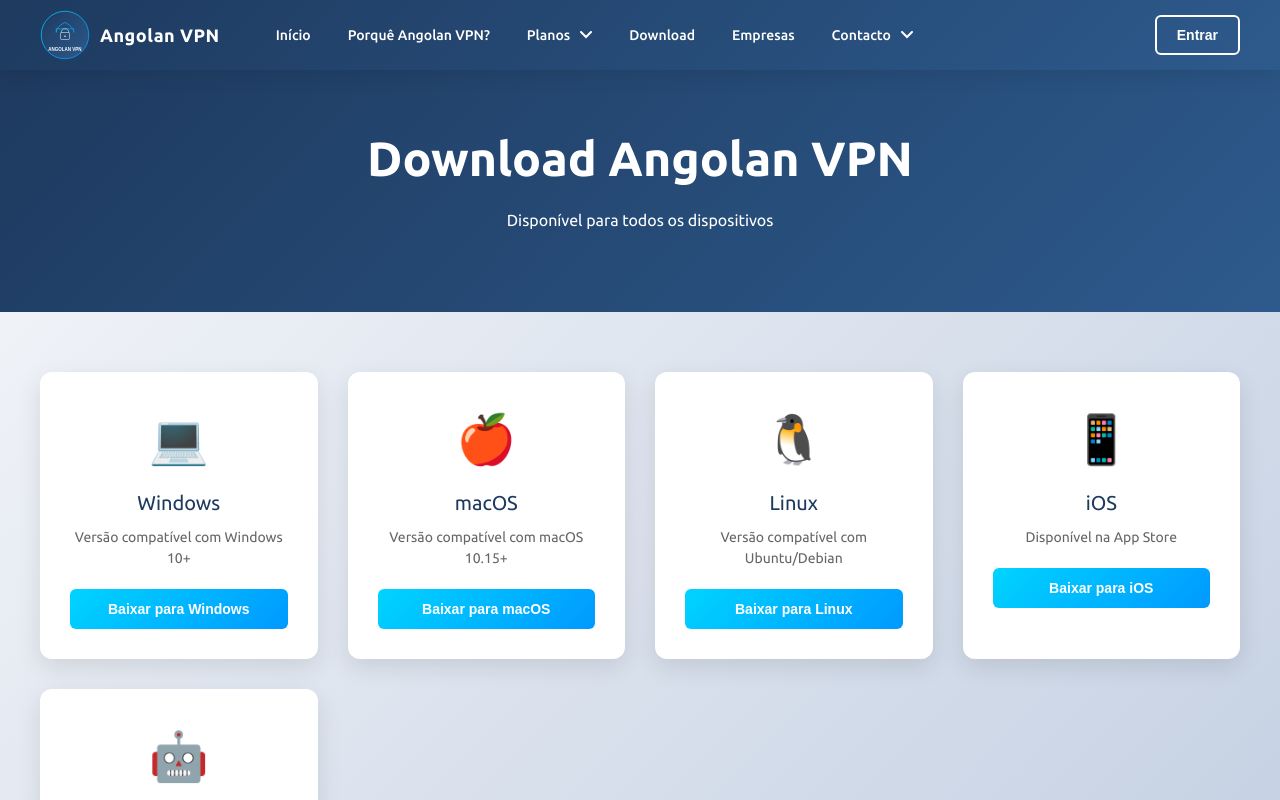
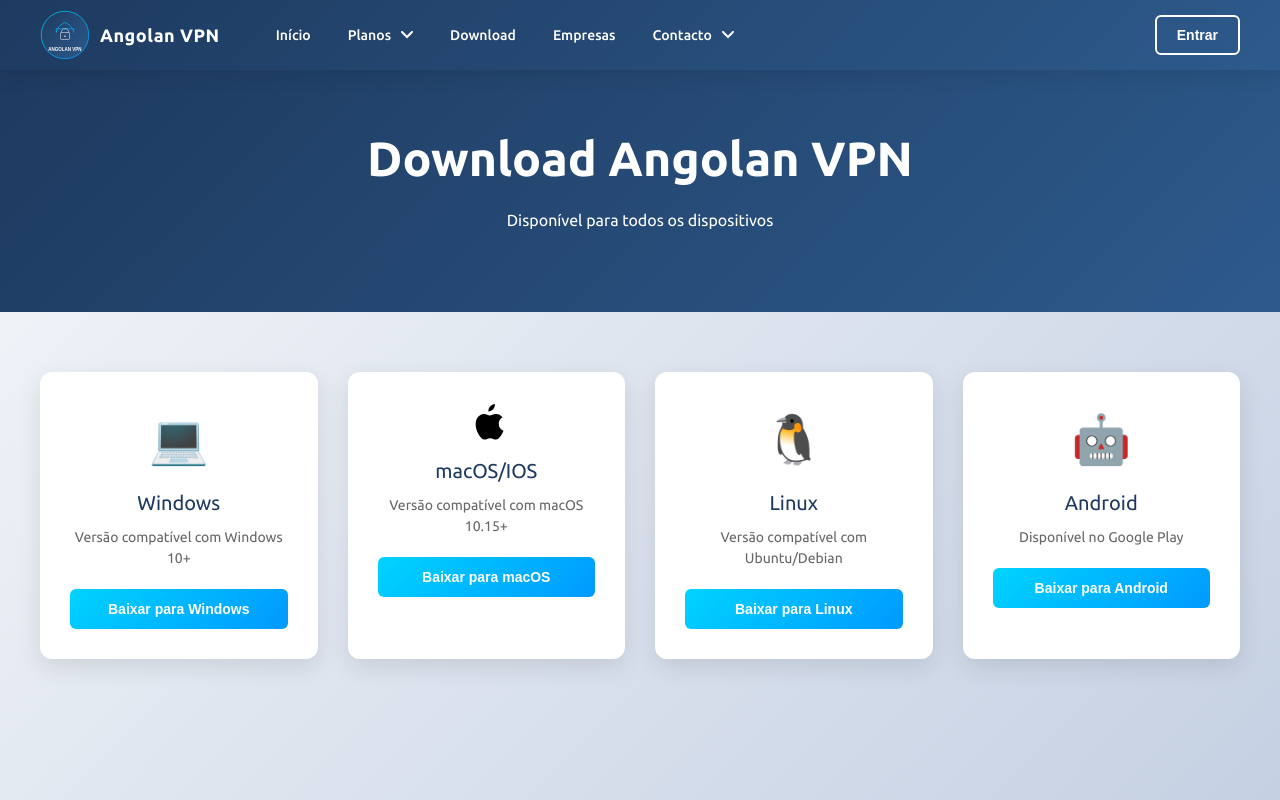
Before and after one commit to GeovanyFilipe/Projeto-do-Estagio-, an Angular app: page /download in a window 1280 px wide. Shown: the top 800 px of the page. Built offline with nearby package versions, Linux system fonts and the light colour scheme.

Commit message:
alterei o ícone, alterei o tamanho de letras

```diff
--- a/src/app/inicio/inicio.component.css
+++ b/src/app/inicio/inicio.component.css
@@ -180,15 +180,17 @@
 }
 
 .featured-card h3 {
-  font-size: 18px;
+ font-size: 22px;
   color: #1e3a5f;
-  margin: 0 0 10px 0;
+  margin: 0 0 15px 0;
+
 }
 
 .featured-card p {
   margin: 0;
   color: #666;
-  font-size: 14px;
+  line-height: 1.6;
+  font-size: 15px;
 }
 
 /* ======================== BENEFICIOS SECTION ======================== */
--- a/src/app/layout/menu/menu.component.html
+++ b/src/app/layout/menu/menu.component.html
@@ -20,9 +20,6 @@
       <ul class="navbar-nav">
         <li class="nav-item">
           <a href="/" class="nav-link" (click)="closeMobileMenu()">Início</a>
-        </li>
-        <li class="nav-item">
-          <a href="/porque" class="nav-link" (click)="closeMobileMenu()">Porquê Angolan VPN?</a>
         </li>
 
         <!-- Dropdown Planos -->
--- a/src/app/layout/specs/specs.component.html
+++ b/src/app/layout/specs/specs.component.html
@@ -92,7 +92,7 @@
         <div class="stat-label">Servidores</div>
       </div>
       <div class="stat-item">
-        <div class="stat-number">10M+</div>
+        <div class="stat-number">200+</div>
         <div class="stat-label">Usuários</div>
       </div>
       <div class="stat-item">
--- a/src/app/paginas/download/download.component.html
+++ b/src/app/paginas/download/download.component.html
@@ -15,8 +15,11 @@
         <button class="btn-download" (click)="downloadApp('windows')">Baixar para Windows</button>
       </div>
       <div class="download-card">
-        <div class="icon">🍎</div>
-        <h3>macOS</h3>
+        <!-- Ícone da Apple -->
+<svg xmlns="http://www.w3.org/2000/svg" width="40" height="40" viewBox="0 0 24 24" fill="black">
+  <path d="M19.665 13.12c-.011-2.61 2.138-3.86 2.233-3.92-1.215-1.78-3.097-2.02-3.765-2.05-1.598-.163-3.107.941-3.908.941-.805 0-2.045-.92-3.368-.898-1.732.021-3.33 1.014-4.21 2.577-1.798 3.115-.457 7.725 1.296 10.26.865 1.197 1.89 2.541 3.234 2.497 1.306-.045 1.797-.847 3.369-.847 1.566 0 2.02.847 3.38.82 1.371-.029 2.234-1.21 3.093-2.418 1.008-1.39 1.42-2.742 1.443-2.815-.032-.016-2.78-1.066-2.79-4.027zM16.332 4.333c.688-.831 1.152-1.997 1.024-3.154-.988.04-2.188.658-2.896 1.488-.63.736-1.182 1.895-1.032 3.006 1.094.085 2.205-.554 2.904-1.34z"/>
+</svg>
+        <h3>macOS/IOS</h3>
         <p>Versão compatível com macOS 10.15+</p>
         <button class="btn-download" (click)="downloadApp('macos')">Baixar para macOS</button>
       </div>
@@ -25,12 +28,6 @@
         <h3>Linux</h3>
         <p>Versão compatível com Ubuntu/Debian</p>
         <button class="btn-download" (click)="downloadApp('linux')">Baixar para Linux</button>
-      </div>
-      <div class="download-card">
-        <div class="icon">📱</div>
-        <h3>iOS</h3>
-        <p>Disponível na App Store</p>
-        <button class="btn-download" (click)="downloadApp('ios')">Baixar para iOS</button>
       </div>
       <div class="download-card">
         <div class="icon">🤖</div>
```
